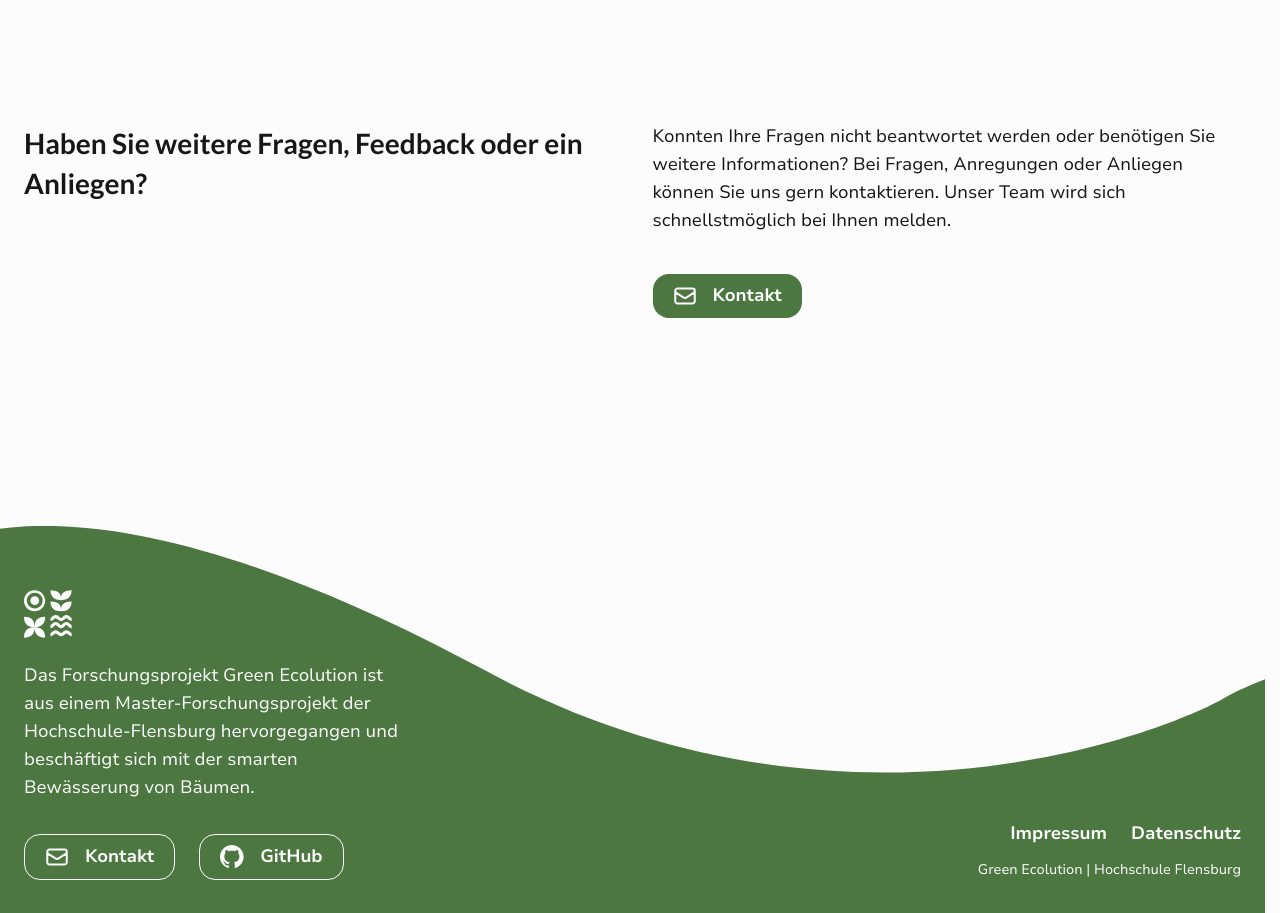
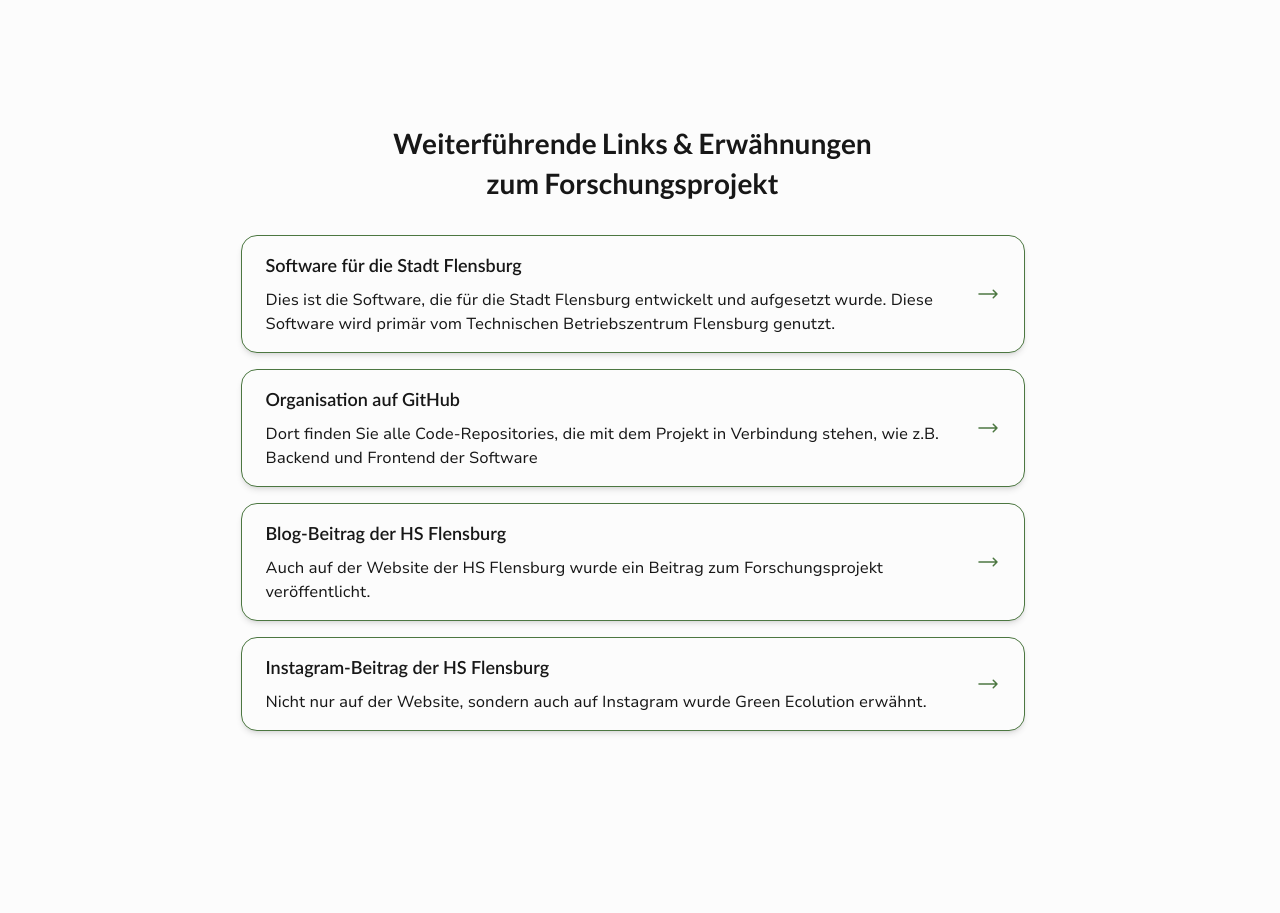
Before and after one commit to green-ecolution/project-website, a React (Vite) app: page /projekt in a window 1280 px wide. Shown: the part 2980-3893 px from the top of the page. Built offline with nearby package versions, Linux system fonts and the light colour scheme.

Commit message:
feat: add further links sections

```diff
--- /dev/null
+++ b/src/tsx/components/sections/FurhterLinks.tsx
@@ -0,0 +1,53 @@
+function FurtherLinks() {
+    const links = [
+        {
+            label: "Software für die Stadt Flensburg",
+            subLabel: "Dies ist die Software, die für die Stadt Flensburg entwickelt und aufgesetzt wurde. Diese Software wird primär vom Technischen Betriebszentrum Flensburg genutzt.",
+            url: "https://app.green-ecolution.de/",
+        },
+        {
+            label: "Organisation auf GitHub",
+            subLabel: "Dort finden Sie alle Code-Repositories, die mit dem Projekt in Verbindung stehen, wie z.B. Backend und Frontend der Software",
+            url: "https://github.com/green-ecolution",
+        },
+        {
+            label: "Blog-Beitrag der HS Flensburg",
+            subLabel: "Auch auf der Website der HS Flensburg wurde ein Beitrag zum Forschungsprojekt veröffentlicht.",
+            url: "https://hs-flensburg.de/studium/master/ai/abgeschlossene-arbeiten/green-ecolution-smartes-gruenflaechenmanagement-fuer-die",
+        },
+        {
+            label: "Instagram-Beitrag der HS Flensburg",
+            subLabel: "Nicht nur auf der Website, sondern auch auf Instagram wurde Green Ecolution erwähnt.",
+            url: "https://www.instagram.com/hochschuleflensburg/p/DA3aCgaPqoq/",
+        },
+    ];
+
+    return (
+        <section className="px-4 max-w-208 mx-auto my-28 md:px-6 lg:my-36 xl:my-52 ">
+            <article className="mb-8 g:mb-14 md:text-center">
+                <h2 className="font-lato font-bold text-2xl mb-6 lg:text-3xl">
+                    Weiterführende Links & Erwähnungen <br /> zum Forschungsprojekt
+                </h2>
+            </article>
+            <ul className="grid grid-cols-1 gap-y-4">
+                {links.map((link, key) => (
+                    <li key={key} className="cursor-pointer border border-green-dark-900 bg-white rounded-2xl shadow-md">
+                        <a href={link.url} target="_blank" className="px-4 py-3 group rounded-2xl cursor-pointer flex items-center justify-between gap-x-8 transition-color ease-in-out duration-300 md:px-6 md:py-4 hover:bg-green-dark-900/10">
+                            <div>
+                                <h3 className="font-lato font-semibold text-lg mb-2">{link.label}</h3>
+                                <p className="text-base">{link.subLabel}</p>
+                            </div>
+                            <figure className="shrink-0 transition-all ease-in-out duration-300 group-hover:translate-x-1">
+                                <img
+                                    src="/assets/svg/general/arrow.svg"
+                                    className="object-contain w-6 h-6 " alt=""/>
+                            </figure>
+                        </a>
+                    </li>
+                ))}
+            </ul>
+        </section>
+    );
+}
+
+export default FurtherLinks;
--- a/src/tsx/pages/ProjectPage.tsx
+++ b/src/tsx/pages/ProjectPage.tsx
@@ -4,6 +4,7 @@ import DashboardPreview from "../components/sections/DashboardPreview";
 import Hero from "../components/sections/Hero";
 import Contact from "../components/sections/Contact";
 import ProjectHeroContent from "../components/hero/ProjectHeroContent";
+import FurtherLinks from "../components/sections/FurhterLinks";
 
 function ProjectPage() {
     useEffect(() => {
@@ -36,6 +37,7 @@ function ProjectPage() {
             </Hero>
             <DashboardPreview />
             <Advantages />
+            <FurtherLinks />
             <Contact />
         </main>
     );
```
Also changed, not shown: public/assets/svg/general/arrow.svg (added).
